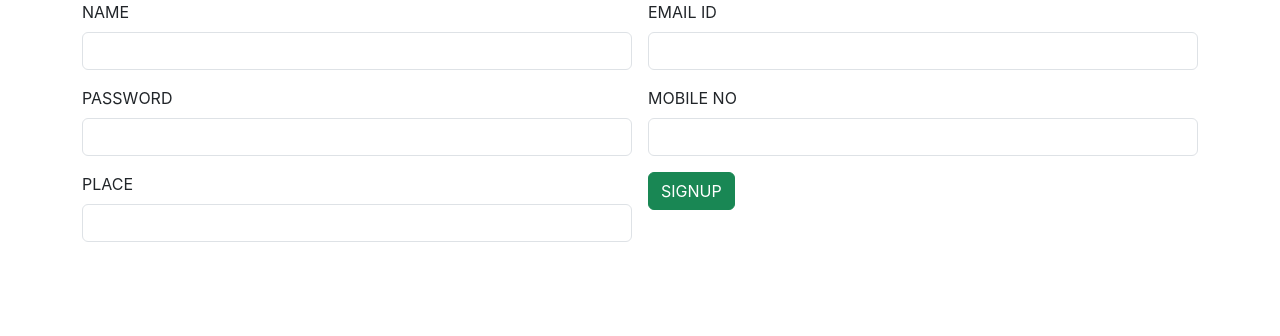
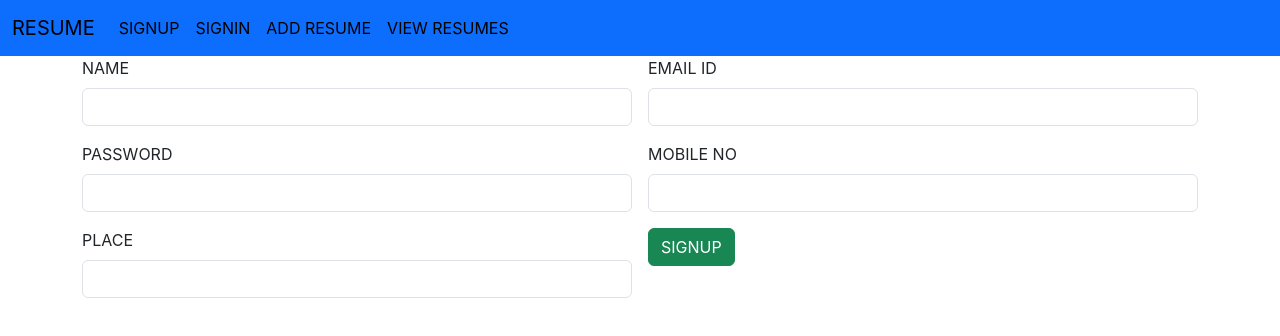
Before and after one commit to taniya-ignatius/resume-app-frontend, a React (Create React App) app: page / in a window 1280 px wide. Shown: the top 336 px of the page. Built offline with nearby package versions, Linux system fonts and the light colour scheme.

Commit message:
Signup success with navbar

```diff
--- a/src/components/Add.jsx
+++ b/src/components/Add.jsx
@@ -1,5 +1,6 @@
 import axios from 'axios'
 import React, { useState } from 'react'
+import NavBar from './NavBar'
 
 const Add = () => {
     const [input, setInput] = new useState(
@@ -38,7 +39,7 @@
         }
 return (
     <div>
-
+        <NavBar/>
         <div className="container">
             <div className="row g-3">
                 <div className="col col-sm-12 col-md-12 col-lg-12 col-xl-12 col-xxl-12">
--- /dev/null
+++ b/src/components/NavBar.jsx
@@ -0,0 +1,34 @@
+import React from 'react'
+
+const NavBar = () => {
+  return (
+    <div>
+            <nav class="navbar navbar-expand-lg bg-primary">
+  <div class="container-fluid">
+    <a class="navbar-brand" href="#">RESUME</a>
+    <button class="navbar-toggler" type="button" data-bs-toggle="collapse" data-bs-target="#navbarSupportedContent" aria-controls="navbarSupportedContent" aria-expanded="false" aria-label="Toggle navigation">
+      <span class="navbar-toggler-icon"></span>
+    </button>
+    <div class="collapse navbar-collapse" id="navbarSupportedContent">
+      <ul class="navbar-nav me-auto mb-2 mb-lg-0">
+        <li class="nav-item">
+          <a class="nav-link active" aria-current="page" href="/">SIGNUP</a>
+        </li>
+        <li class="nav-item">
+          <a class="nav-link active" aria-current="page" href="/view">SIGNIN</a>
+        </li>
+        <li class="nav-item">
+          <a class="nav-link active" aria-current="page" href="/view">ADD RESUME</a>
+        </li>
+        <li class="nav-item">
+          <a class="nav-link active" aria-current="page" href="/view">VIEW RESUMES</a>
+        </li>
+      </ul>
+    </div>
+  </div>
+</nav>
+    </div>
+  )
+}
+
+export default NavBar
```
